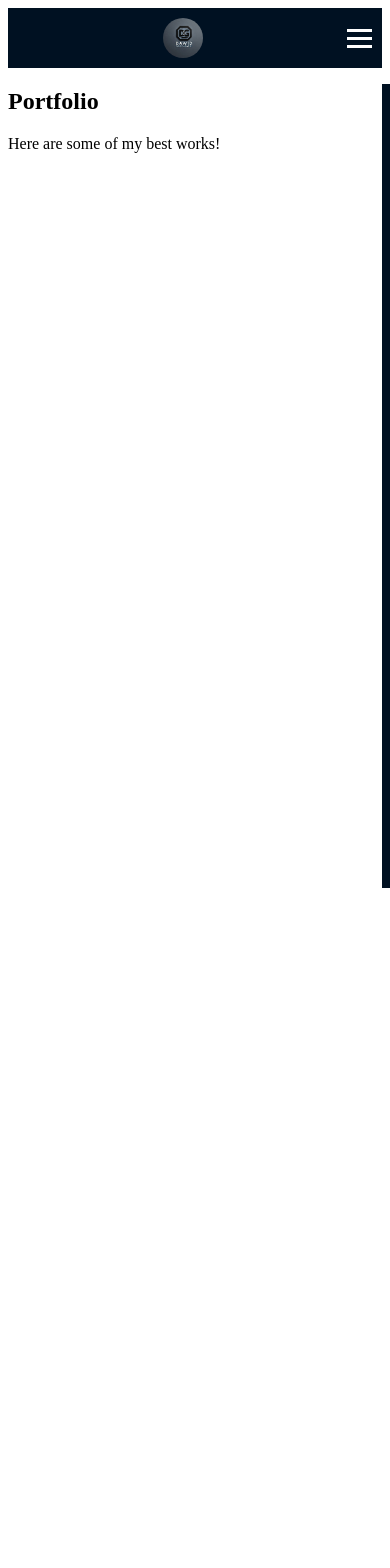
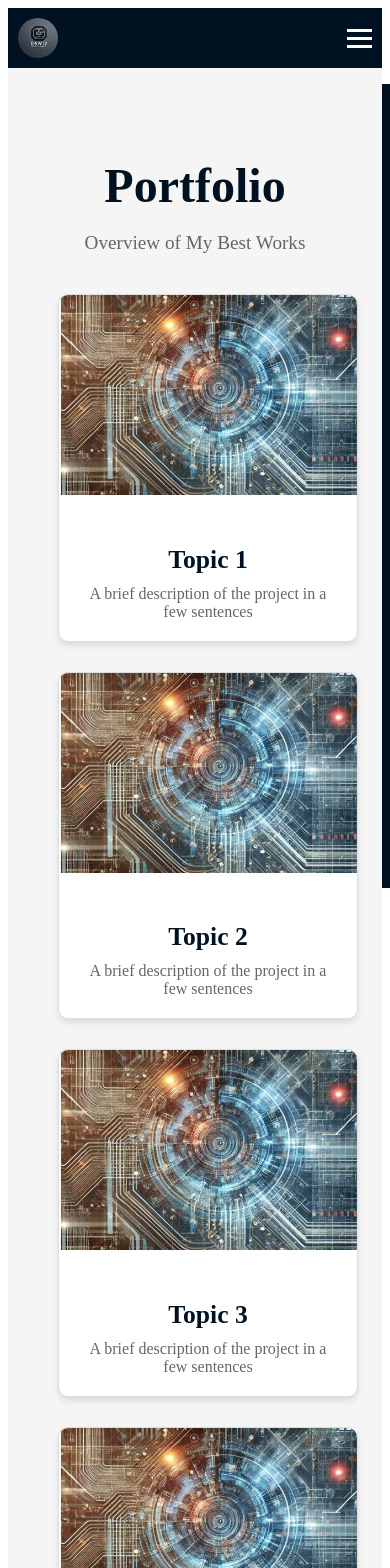
Before and after one commit to dawid24214/Aboute-me, a React (Vite) app: page /portfolio in a window 390 px wide. Shown: the top 1568 px of the page. Before the commit the page ends 888 px from the top, so only its background shows below. Built offline with nearby package versions, Linux system fonts and the light colour scheme.

Commit message:
Minimalistic,Rensposive Portfolio
We created a responsive portfolio with a minimalistic design , featuring a projects section with a unique layout,styled using SCSS

```diff
--- a/src/components/Portfolio.jsx
+++ b/src/components/Portfolio.jsx
@@ -4,9 +4,41 @@ import '../style/_Portfolio.scss';
 export const Portfolio = () =>{
     return (
         <div>
-            <section id='portfolio' className='porfolio'>
-                <h2>Portfolio</h2>
-                <p>Here are some of my best works!</p>
+            <section className="portfolio">
+                <header className="portfolio-header">
+                    <h2>Portfolio</h2>
+                    <p>Overview of My Best Works</p>
+                </header>
+                <div className="portfolio-grid">
+                    <div className="portfolio-item">
+                        <img src="/public/1.jpg" alt="Projekt 1"/>
+                        <div className="portfolio-content">
+                            <h3>Topic 1</h3>
+                            <p>A brief description of the project in a few sentences</p>
+                        </div>
+                    </div>
+                    <div className="portfolio-item">
+                        <img src="/public/1.jpg" alt="Projekt 2"/>
+                        <div className="portfolio-content">
+                            <h3>Topic 2</h3>
+                            <p>A brief description of the project in a few sentences</p>
+                        </div>
+                    </div>
+                    <div className="portfolio-item">
+                        <img src="/public/1.jpg" alt="Projekt 3"/>
+                        <div className="portfolio-content">
+                            <h3>Topic 3</h3>
+                            <p>A brief description of the project in a few sentences</p>
+                        </div>
+                    </div>
+                    <div className="portfolio-item">
+                        <img src="/public/1.jpg" alt="Projekt 4"/>
+                        <div className="portfolio-content">
+                            <h3>Topic 4</h3>
+                            <p>A brief description of the project in a few sentences</p>
+                        </div>
+                    </div>
+                </div>
             </section>
         </div>
     )
--- a/src/style/_HeroSection.scss
+++ b/src/style/_HeroSection.scss
@@ -1,3 +1,4 @@
+
 .home {
   display: flex;
   align-items: center;
--- a/src/style/_Navbar.scss
+++ b/src/style/_Navbar.scss
@@ -12,11 +12,11 @@
   .logo{
     flex: 1;
     display: flex;
-    justify-content: center;
+    justify-content: left;
     align-items: center;
     img{
-      width: 65px;
-      height: 65px;
+      width: 150px;
+      height: 150px;
       border-radius: 50%;
       transition: transform 0.3s ease, box-shadow 0.3s ease;
       &:hover{
@@ -63,7 +63,7 @@
       a {
         text-decoration: none;
         color: white;
-        font-size: 1rem;
+        font-size: 2rem;
         transition: color 0.3s;
 
         &:hover {
--- a/src/style/_Portfolio.scss
+++ b/src/style/_Portfolio.scss
@@ -1,14 +1,65 @@
-.portfolio{
+.portfolio {
   padding: 50px;
-  text-align: center;
-  background-color: #000;
-  color: #00aaff;
-  h2{
-    font-size: 2rem ;
-    margin-bottom: 20px;
+  background-color: #f5f5f5; // Tło strony
+
+  .portfolio-header {
+    text-align: center;
+    margin-bottom: 40px;
+
+    h2 {
+      font-size: 3rem;
+      font-weight: bold;
+      color: #001122; // Granatowy
+      margin-bottom: 10px;
+    }
+
+    p {
+      font-size: 1.2rem;
+      color: #666666; // Ciemnoszary
+    }
   }
-  p{
-    font-size: 1.2rem;
-    margin-top: 10px;
+
+  .portfolio-grid {
+    display: grid;
+    grid-template-columns: repeat(auto-fit, minmax(300px, 1fr)); // Dynamiczne kolumny
+    gap: 30px;
+
+    .portfolio-item {
+      background: white;
+      border: 1px solid #ddd; // Subtelna ramka
+      border-radius: 10px;
+      overflow: hidden;
+      box-shadow: 0 4px 6px rgba(0, 0, 0, 0.1);
+      transition: transform 0.3s, box-shadow 0.3s;
+
+      &:hover {
+        transform: scale(1.05); // Animacja powiększenia
+        box-shadow: 0 10px 15px rgba(0, 0, 0, 0.15); // Mocniejszy cień
+      }
+
+      img {
+        width: 100%;
+        height: 200px;
+        object-fit: cover; // Obraz dopasowany do wymiarów
+      }
+
+      .portfolio-content {
+        padding: 20px;
+        text-align: center;
+
+        h3 {
+          font-size: 1.6rem;
+          font-weight: bold;
+          color: #001122;
+          margin-bottom: 10px;
+        }
+
+        p {
+          font-size: 1rem;
+          color: #666666;
+          margin: 0;
+        }
+      }
+    }
   }
 }
```
